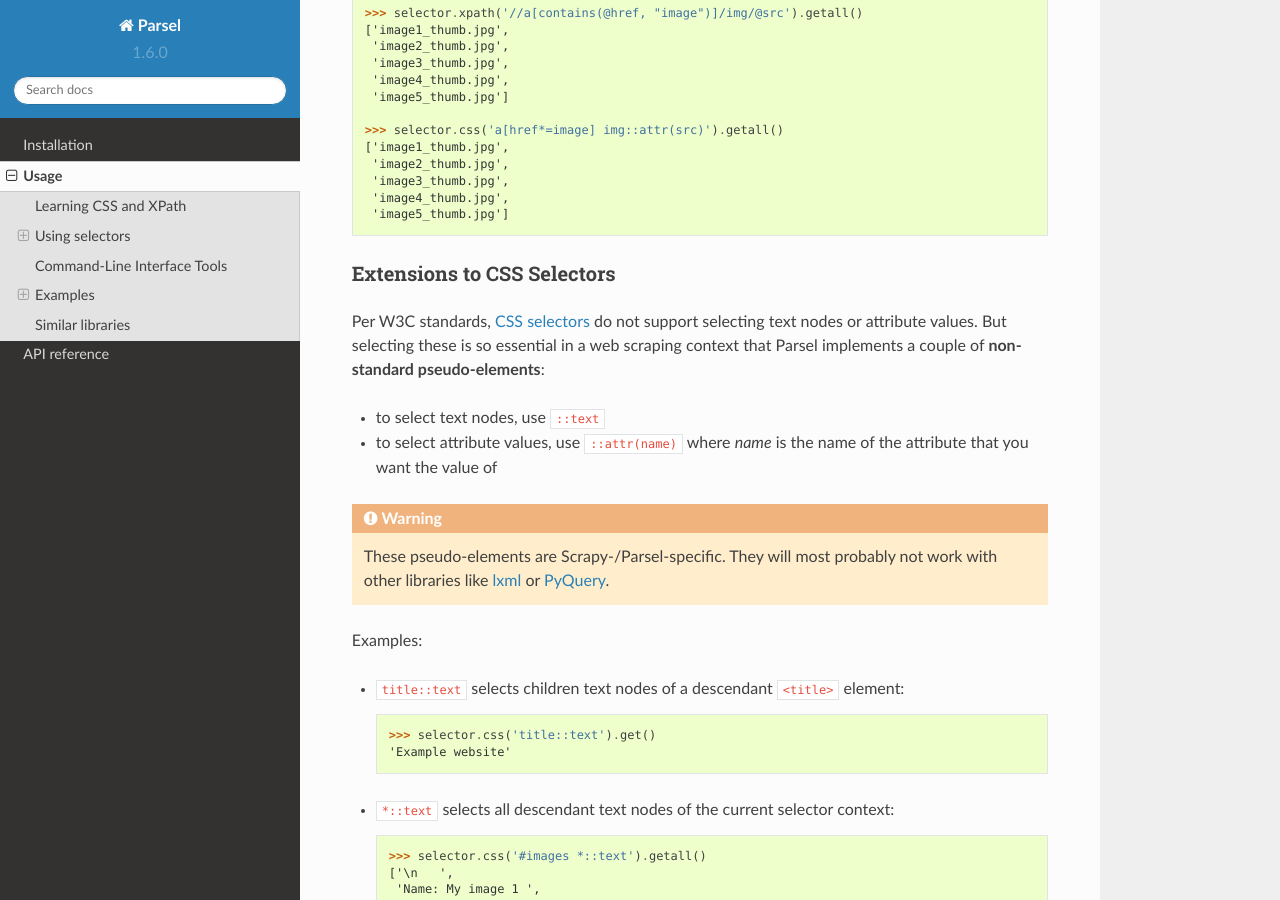
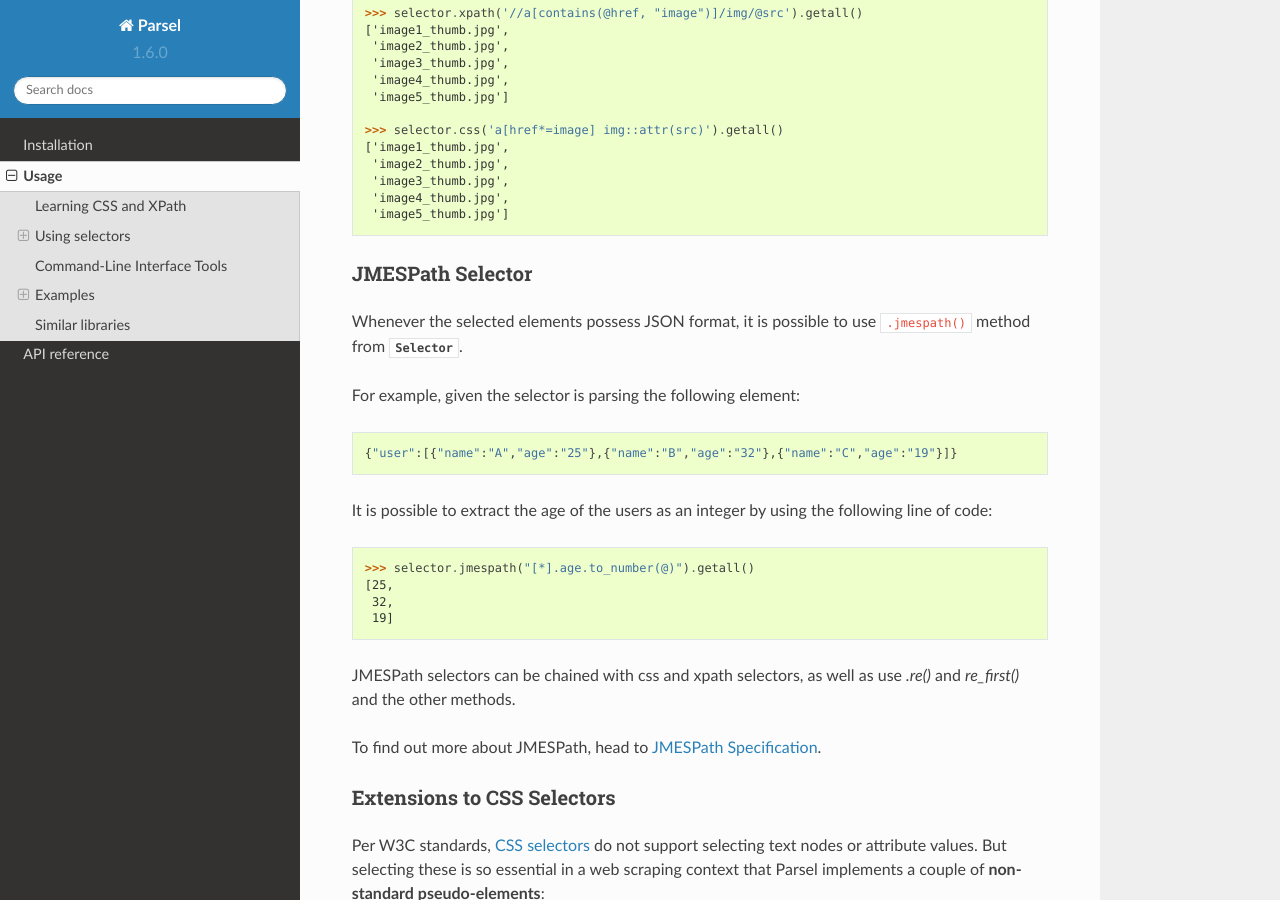
Before and after one commit to scrapy/parsel, a Sphinx documentation site: the page built from docs/usage.rst, in a window 1280 px wide and 900 px high, scrolled down 4013 px. Built offline with Sphinx 7.4.7 and the Read the Docs theme 2.0.0, drawn with Linux system fonts in a browser that asks for light colours.

Commit message:
Docs for JMESPath Selector

```diff
--- a/docs/usage.rst
+++ b/docs/usage.rst
@@ -203,6 +203,30 @@ Now we're going to get the base URL and some image links::
      'image3_thumb.jpg',
      'image4_thumb.jpg',
      'image5_thumb.jpg']
+
+JMESPath Selector
+-----------------
+Whenever the selected elements possess JSON format, it is possible to use  ``.jmespath()`` method from
+:class:`~parsel.selector.Selector`.
+
+For example, given the selector is parsing the following element::
+
+    {"user":[{"name":"A","age":"25"},{"name":"B","age":"32"},{"name":"C","age":"19"}]}
+
+It is possible to extract the age of the users as an integer by using the following line of code::
+
+    >>> selector.jmespath("[*].age.to_number(@)").getall()
+    [25,
+     32,
+     19]
+
+JMESPath selectors can be chained with css and xpath selectors,
+as well as use `.re()` and `re_first()` and the other methods.
+
+To find out more about JMESPath, head to `JMESPath Specification`_.
+
+.. _JMESPath Specification: https://jmespath.org/specification.html
+
 
 .. _topics-selectors-css-extensions:
 
```
